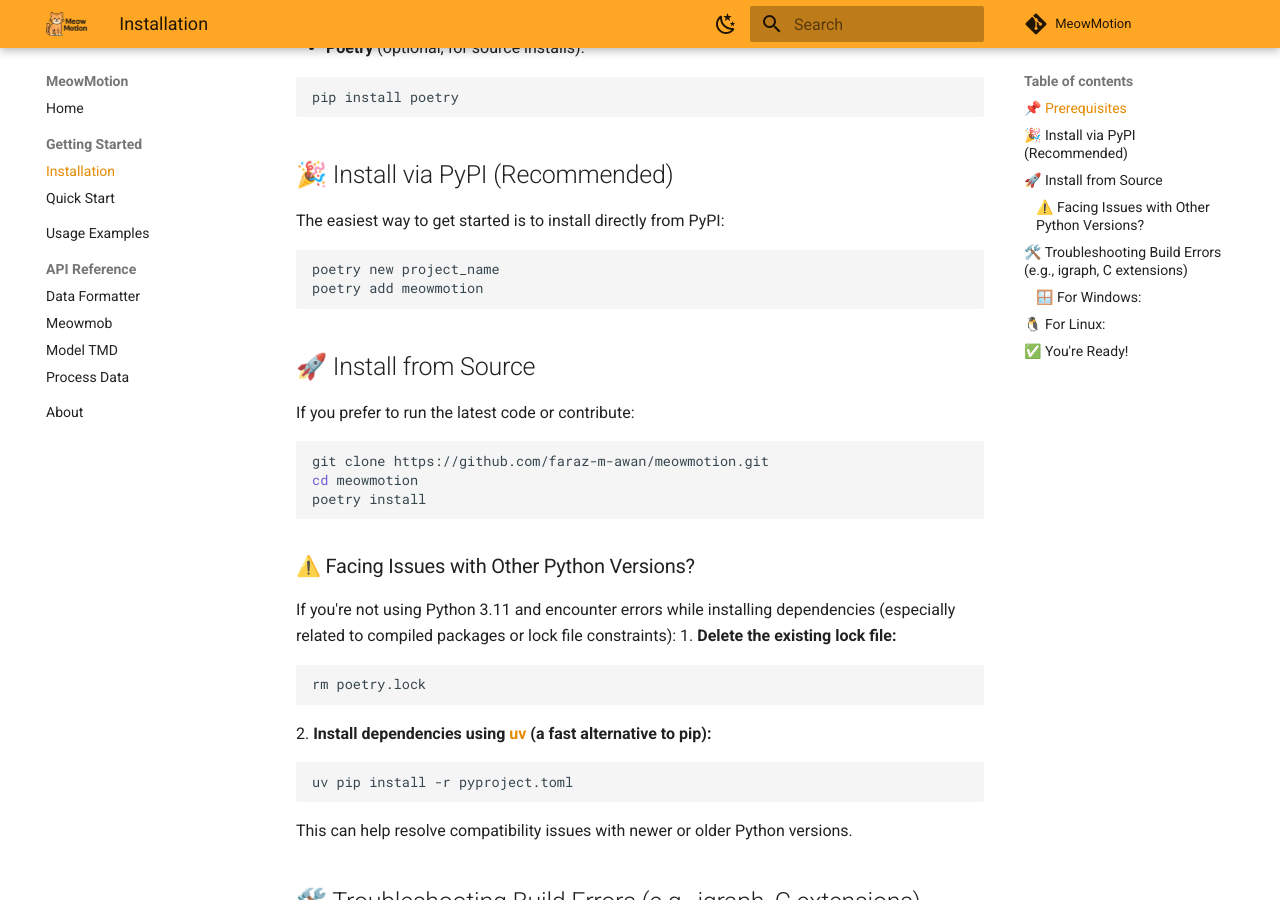
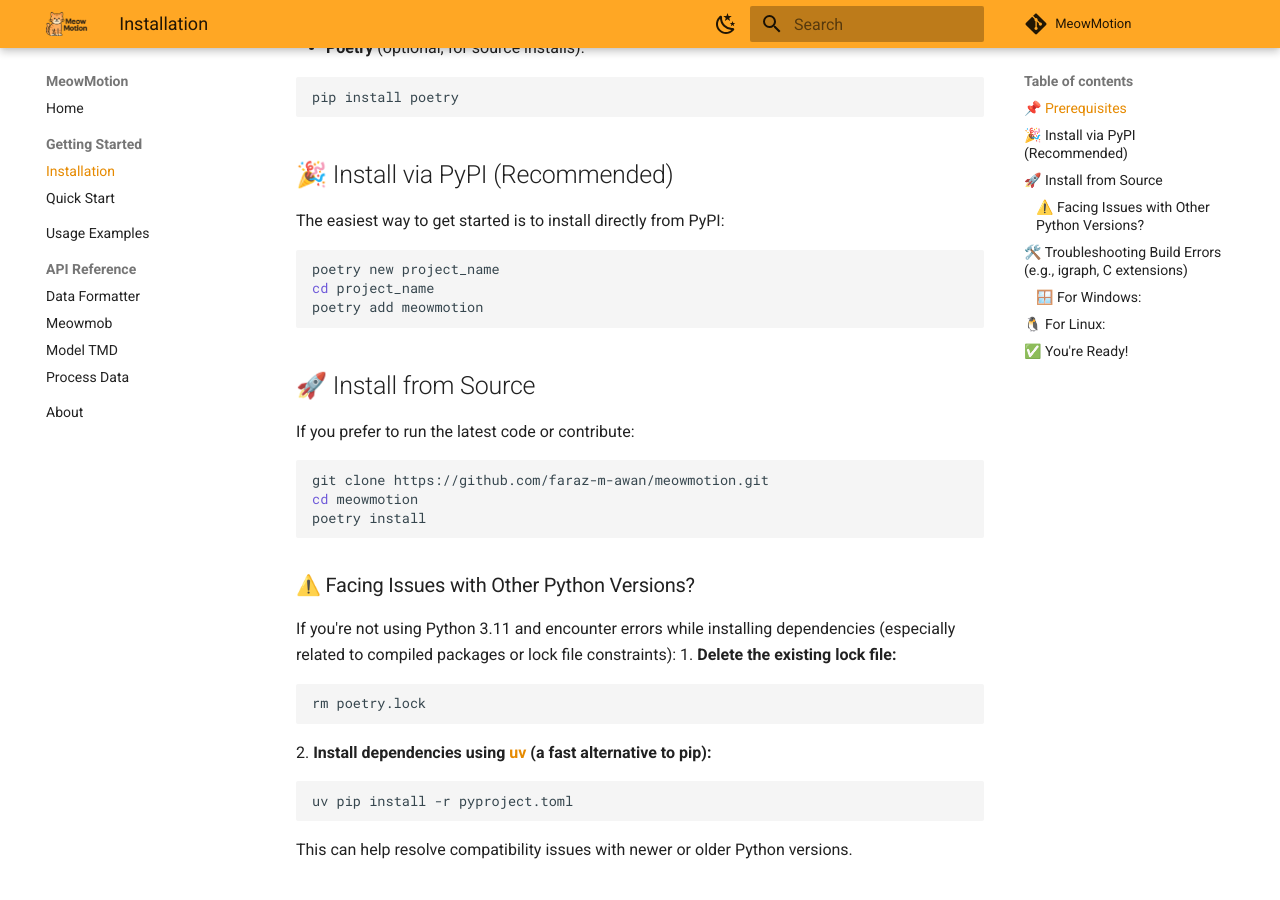
Before and after one commit to urbanbigdatacentre/meowmotion, an MkDocs documentation site: the page built from docs/getting-started/installation.md, in a window 1280 px wide and 900 px high, scrolled down 531 px. Built offline with MkDocs 1.6.1 and Material for MkDocs 9.7.7, drawn with Linux system fonts in a browser that asks for light colours; comment, search, counter and statistics services are not loaded.

Commit message:
Modified Documentation

````diff
--- a/docs/getting-started/installation.md
+++ b/docs/getting-started/installation.md
@@ -20,6 +20,7 @@
 
 ```bash
 poetry new project_name
+cd project_name
 poetry add meowmotion
 ```
 
````
